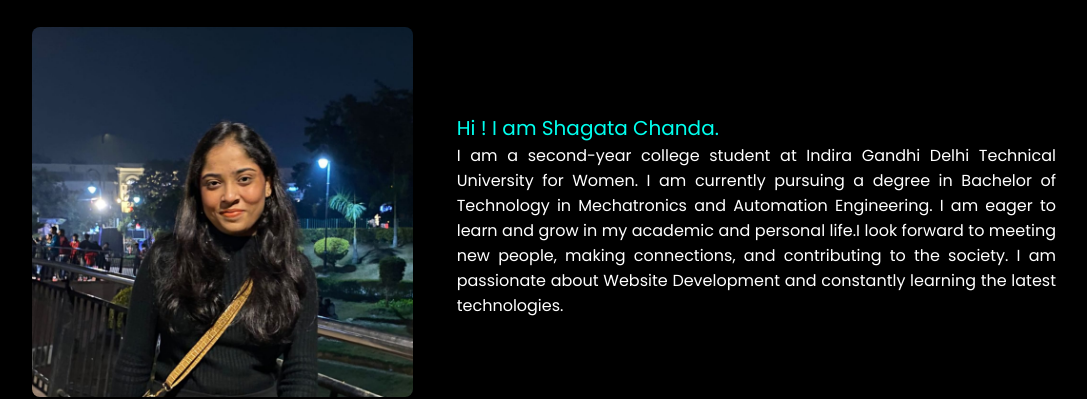
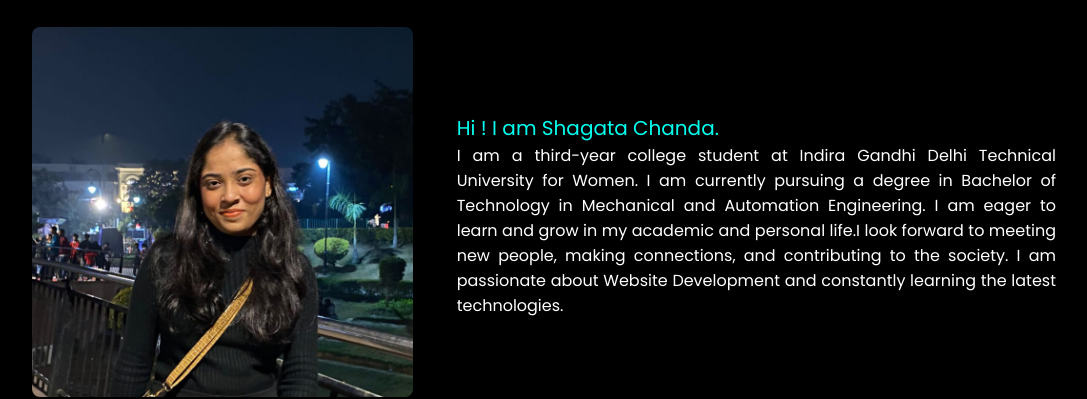
Before and after one commit to chandashagata/PORTFOLIO, a plain HTML site: page index.html in a window 1280 px wide. Shown: the part 823-1222 px from the top of the page, without its empty margins (96-1183 px from the left). Drawn offline with nearby package versions, Linux system fonts and the light colour scheme; a script that the page names is missing.

Commit message:
Update index.html

```diff
--- a/index.html
+++ b/index.html
@@ -57,7 +57,7 @@
             </div>
 
             <div class="right">
-                <p><span>Hi ! I am Shagata Chanda.</span> <br> I am a second-year college student at Indira Gandhi Delhi Technical University for Women. I am currently pursuing a degree in Bachelor of Technology in Mechatronics and Automation Engineering. I am eager to learn and grow in my academic
+                <p><span>Hi ! I am Shagata Chanda.</span> <br> I am a third-year college student at Indira Gandhi Delhi Technical University for Women. I am currently pursuing a degree in Bachelor of Technology in Mechanical and Automation Engineering. I am eager to learn and grow in my academic
                     and personal life.I look forward to meeting new people, making connections, and contributing to the society. I am passionate about Website
                     Development and constantly learning the latest
                     technologies.</p>
```
